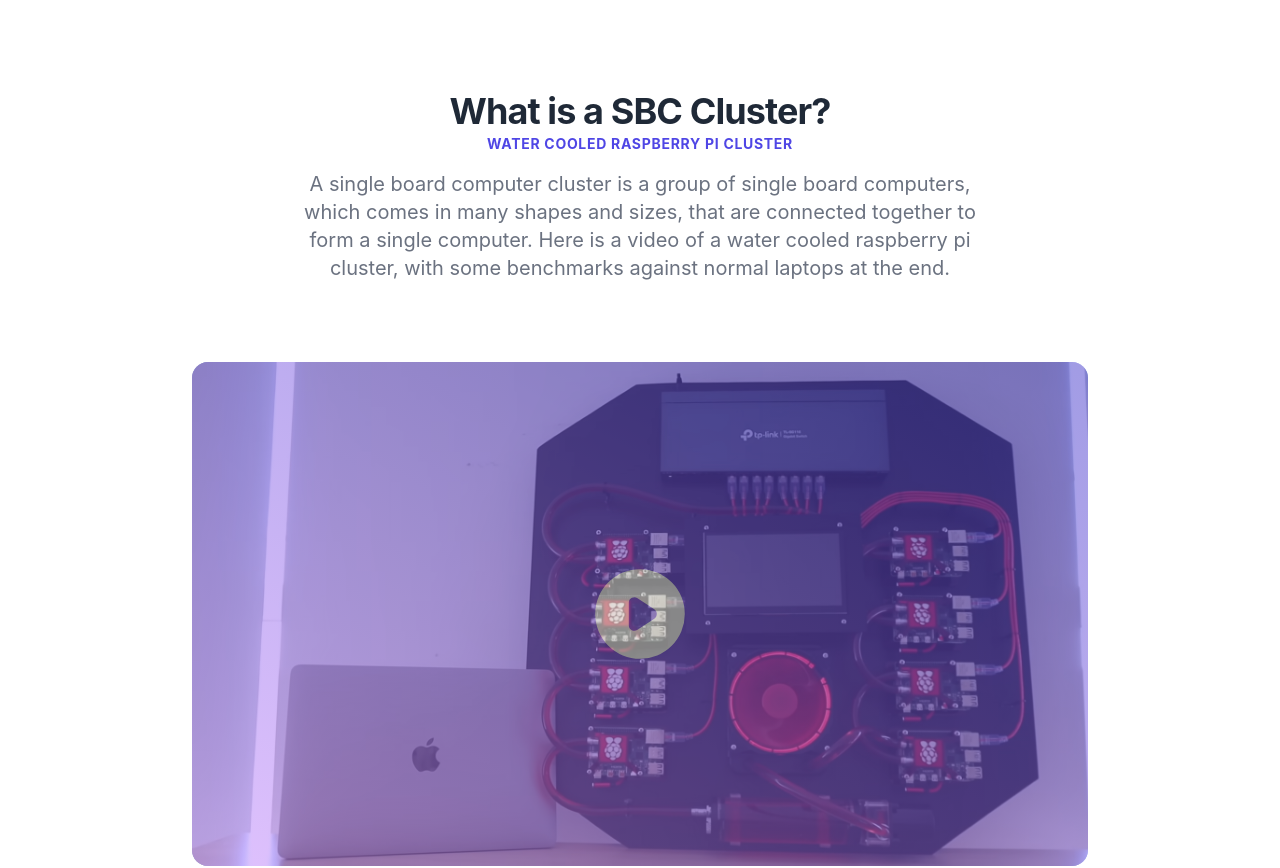
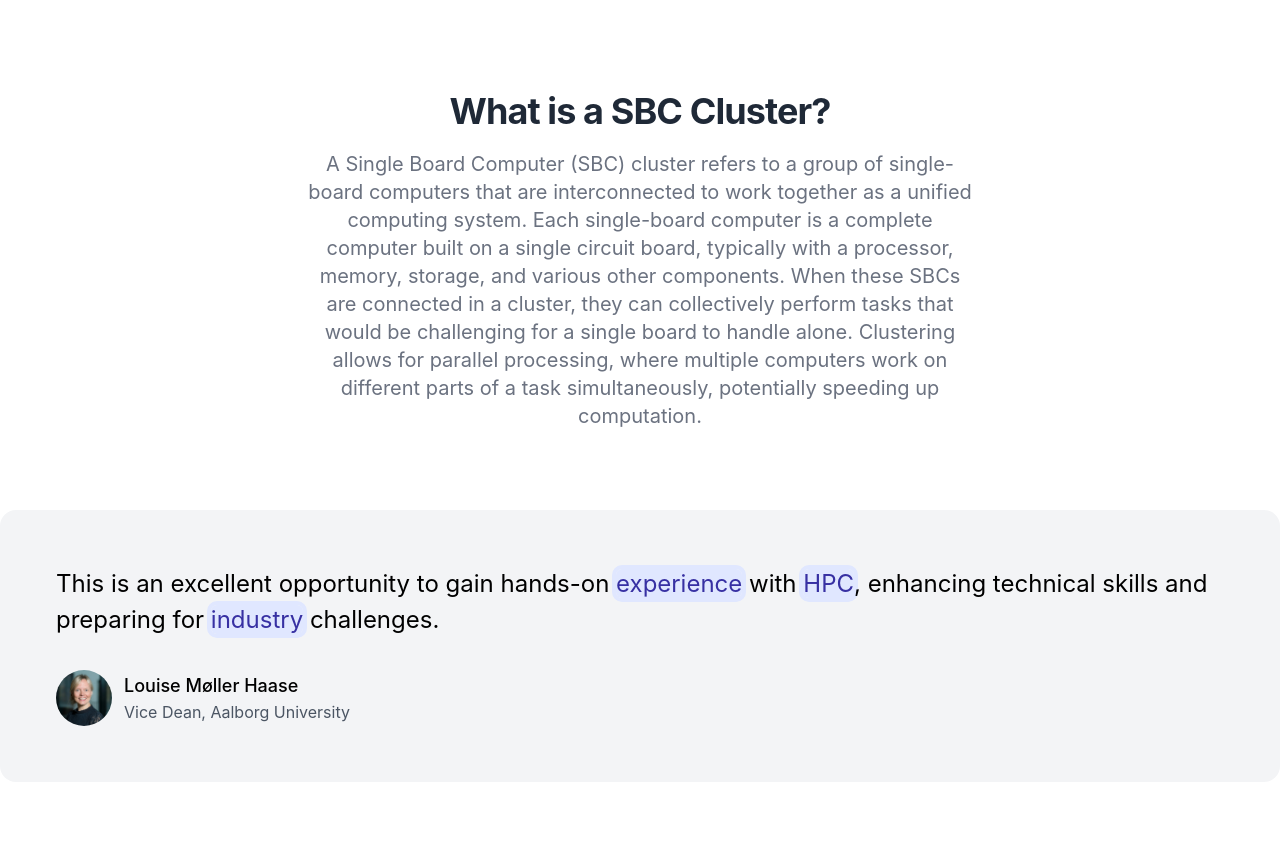
Before and after one commit to aalborg-supercomputer-klubben/sbcc-site, a Next.js app: page / in a window 1280 px wide. Shown: the part 2220-3088 px from the top of the page. Built offline with nearby package versions, Linux system fonts and the light colour scheme; no server answers.

Commit message:
updated the info about an SBC cluster

```diff
--- a/pages/index.tsx
+++ b/pages/index.tsx
@@ -43,19 +43,11 @@ const IndexPage = () => {
             </SectionTitle>
             <ListSection data={benchmarks} />
             <SectionTitle
-                pretitle="Water cooled raspberry pi cluster"
                 title="What is a SBC Cluster?">
-                A single board computer cluster is a group of single board computers, which comes in many shapes and
-                sizes, that are connected together to form a single computer.
-                Here is a video of a water cooled raspberry pi cluster, with some benchmarks against normal laptops at
-                the end.
-            </SectionTitle>
-            <Video />
-            <SectionTitle
-                pretitle="SBCC is backed by our Faculty members"
-                title="Advisors & Faculty members">
-                The SBCC is backed by a team of faculty members, who backs this student initiative and advisors who are experts in the field of
-                high-performance computing.
+                A Single Board Computer (SBC) cluster refers to a group of single-board computers that are interconnected to work together as a unified computing system.
+                Each single-board computer is a complete computer built on a single circuit board, typically with a processor, memory, storage, and various other components.
+                When these SBCs are connected in a cluster, they can collectively perform tasks that would be challenging for a single board to handle alone.
+                Clustering allows for parallel processing, where multiple computers work on different parts of a task simultaneously, potentially speeding up computation.
             </SectionTitle>
             <Testimonials />
             <SectionTitle pretitle="FAQ" title="Frequently Asked Questions">
```
